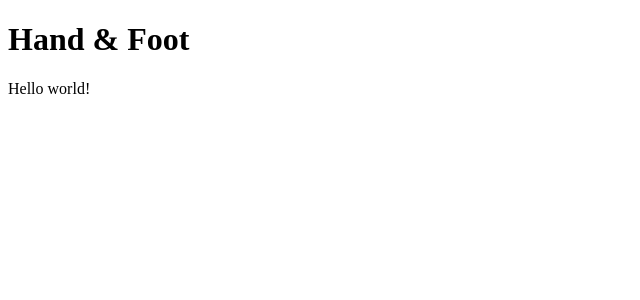
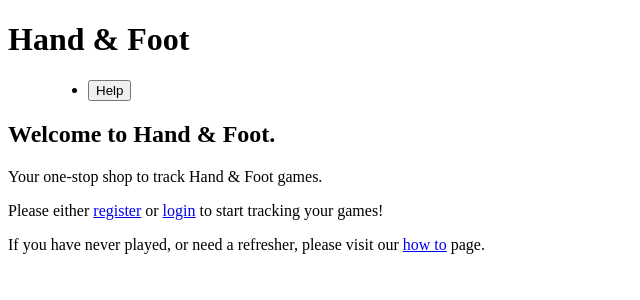
Before and after one commit to MrGrigri/hand-and-foot, a SvelteKit app: page / in a window 1280 px wide. Shown: the top 300 px of the page, without its empty margins (0-640 px from the left). Built offline with nearby package versions, Linux system fonts and the light colour scheme; no server answers.

Commit message:
Add: Supabase

```diff
--- a/package.json
+++ b/package.json
@@ -36,5 +36,9 @@
 		"vite": "^6.2.6",
 		"vitest": "^3.2.3",
 		"vitest-browser-svelte": "^0.1.0"
+	},
+	"dependencies": {
+		"@supabase/ssr": "^0.6.1",
+		"@supabase/supabase-js": "^2.50.2"
 	}
 }
--- /dev/null
+++ b/src/lib/components/site-header/SiteHeader.svelte
@@ -0,0 +1,9 @@
+<header>
+	<h1>Hand & Foot</h1>
+
+	<menu>
+		<ul>
+			<li><button type="button">Help</button></li>
+		</ul>
+	</menu>
+</header>
--- /dev/null
+++ b/src/routes/(both)/how-to/+page.svelte
@@ -0,0 +1,2 @@
+<h2>How to play Hand & Foot</h2>
+<p>Here are the game rules for Hand & Foot.</p>
--- /dev/null
+++ b/src/routes/(no-auth)/login/+page.svelte
@@ -0,0 +1 @@
+<h2>Login</h2>
--- /dev/null
+++ b/src/routes/(no-auth)/register/+page.svelte
@@ -0,0 +1 @@
+<h2>Register</h2>
--- a/src/routes/+layout.svelte
+++ b/src/routes/+layout.svelte
@@ -1,4 +1,8 @@
-<h1>Hand & Foot</h1>
+<script>
+	import SiteHeader from '$lib/components/site-header/SiteHeader.svelte';
+</script>
+
+<SiteHeader />
 
 <main>
 	<slot />
--- /dev/null
+++ b/src/routes/+layout.ts
@@ -0,0 +1,29 @@
+import {
+	PUBLIC_SUPABASE_URL as supabaseUrl,
+	PUBLIC_SUPABASE_ANON_KEY as supabaseAnonKey
+} from '$env/static/public';
+import { createBrowserClient, createServerClient, isBrowser } from '@supabase/ssr';
+import type { LayoutLoad } from './$types';
+
+// eslint-disable-next-line @typescript-eslint/no-explicit-any
+export const load: LayoutLoad = async ({ fetch, data, depends }: any) => {
+	depends('supabase:auth');
+
+	const supabase = isBrowser()
+		? createBrowserClient(supabaseUrl, supabaseAnonKey, { global: { fetch } })
+		: createServerClient(supabaseUrl, supabaseAnonKey, {
+				global: { fetch },
+				cookies: {
+					getAll() {
+						return data?.cookies;
+					},
+					setAll() {}
+				}
+			});
+
+	const {
+		data: { session }
+	} = await supabase.auth.getSession();
+
+	return { supabase, session };
+};
--- a/src/routes/+page.svelte
+++ b/src/routes/+page.svelte
@@ -1 +1,10 @@
-<p>Hello world!</p>
+<h2>Welcome to Hand & Foot.</h2>
+
+<p>Your one-stop shop to track Hand & Foot games.</p>
+<p>
+	Please either <a href="/register">register</a> or <a href="/login">login</a> to start tracking your
+	games!
+</p>
+<p>
+	If you have never played, or need a refresher, please visit our <a href="how-to">how to</a> page.
+</p>
```
Also changed, not shown: src/app.d.ts (+7 -1 lines), 1 other file (tests, documents, lock files or other folders).
